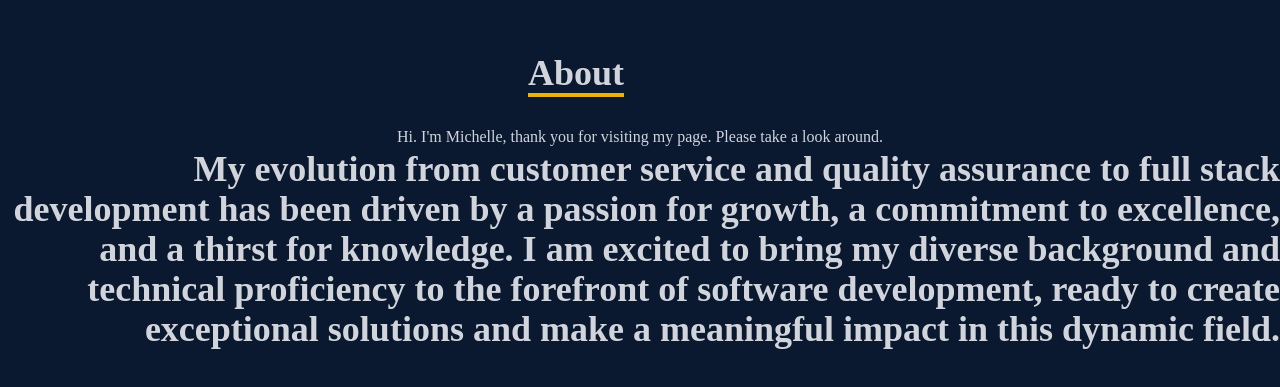
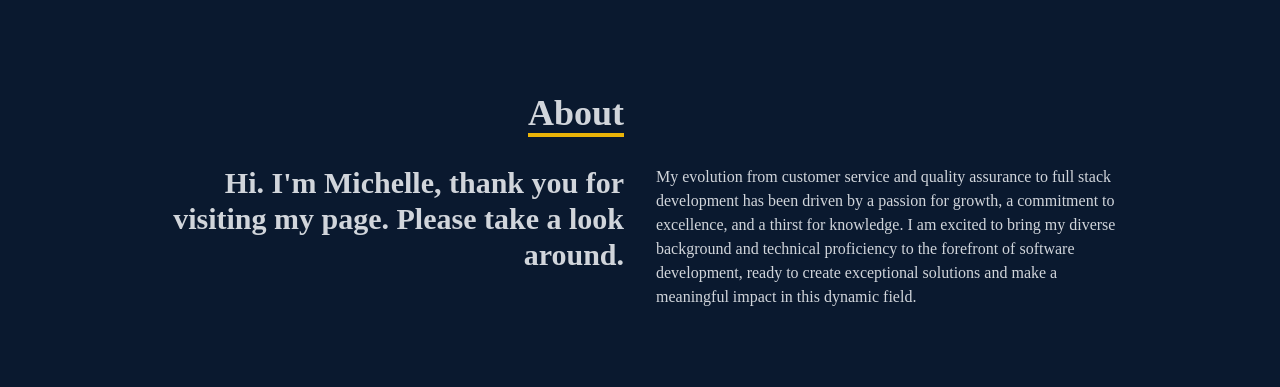
Before and after one commit to mvfranzke/Portfolio, a React (Create React App) app: page / in a window 1280 px wide. Shown: the part 999-1386 px from the top of the page. Built offline with nearby package versions, Linux system fonts and the light colour scheme.

Commit message:
adjusted classname to center and make font bigger for the about me content

```diff
--- a/src/components/About.jsx
+++ b/src/components/About.jsx
@@ -12,11 +12,14 @@ const About = () => {
           </div>
           <div></div>
         </div>
+        <div className="max-w-[1000px] w-full grid sm:grid-cols-2 gap-8 px-4">
+          <div className="sm:text-right text-3xl font-bold">
             <p>
-          Hi. I'm Michelle, thank you for visiting my page. Please take a look
-          around.
+              Hi. I'm Michelle, thank you for visiting my page. Please take a
+              look around.
             </p>
-        <div className="sm:text-right text-4xl font-bold">
+          </div>
+          <div>
             <p>
               My evolution from customer service and quality assurance to full
               stack development has been driven by a passion for growth, a
@@ -28,6 +31,7 @@ const About = () => {
           </div>
         </div>
       </div>
+    </div>
   );
 }
 
```
Lines whose indentation alone changed are shown as unchanged.
